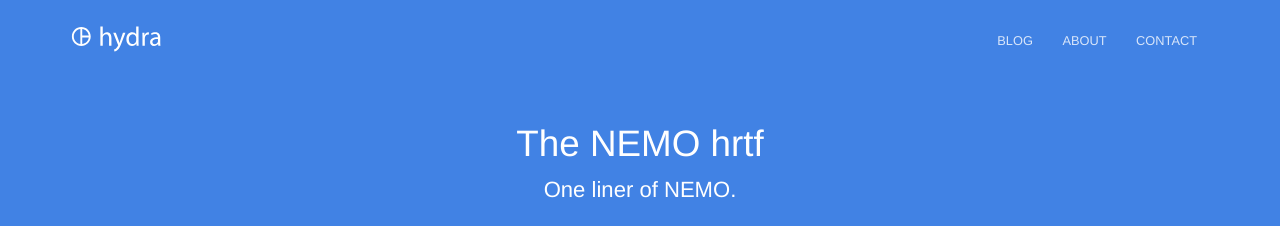
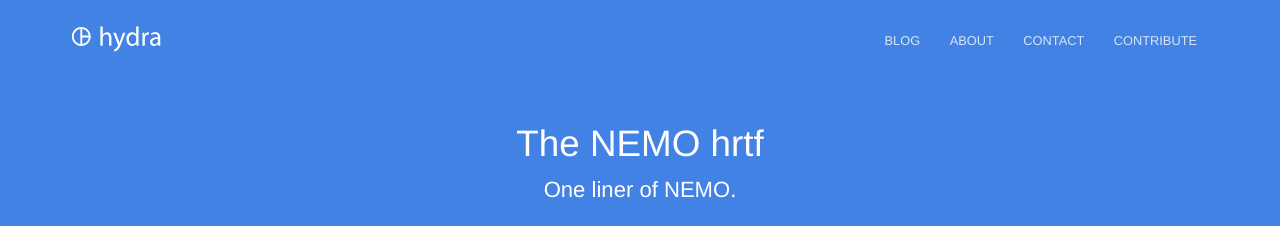
Before and after one commit to TheNEMOproject/TheNEMOproject.github.io, a Jekyll site: the page built from index.html, in a window 1280 px wide and 900 px high. Shown: the top 226 px of the window. Built offline with Jekyll 4.4.1, drawn with Linux system fonts in a browser that asks for light colours.

Commit message:
Update navigation.yml

```diff
--- a/_data/navigation.yml
+++ b/_data/navigation.yml
@@ -10,3 +10,7 @@
   link: /contact/
   new_window: false
   highlight: false
+- name: Contribute
+  link: /contribute/
+  new_window: false
+  highlight: false
```
